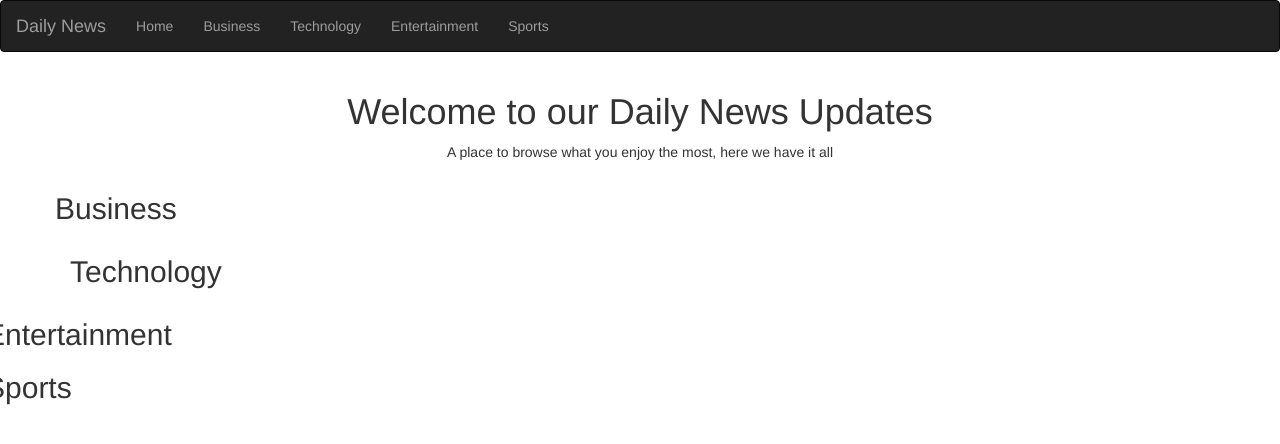
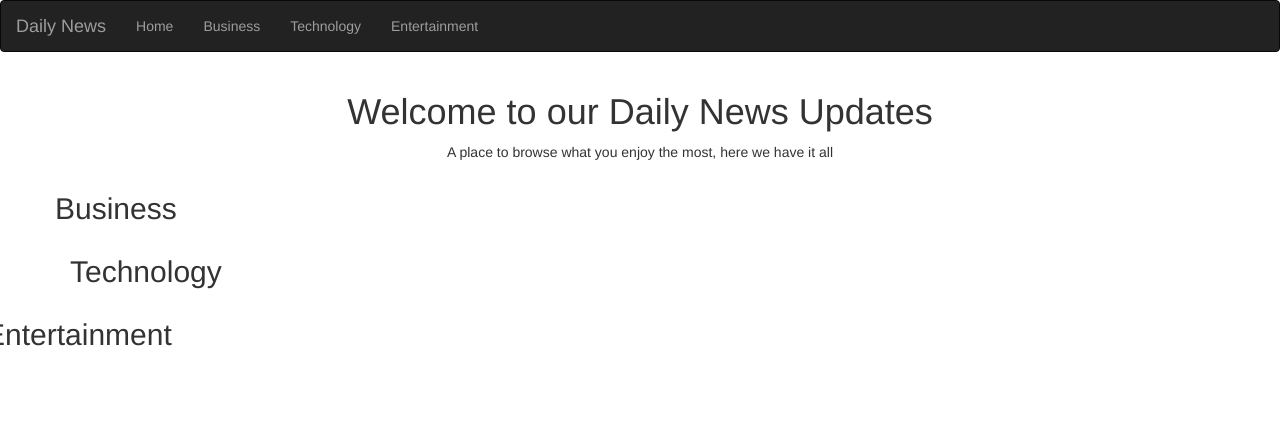
Before and after one commit to nancy88199488/News_API, a Flask app: template app/templates/index.html in a window 1280 px wide. Shown: the top 444 px of the page. Run offline with Flask 2, Linux system fonts and the light colour scheme; the template is opened without the code that fills it, so the values that code supplies are empty; some libraries are stand-ins or nearby versions; some web fonts are replaced.

Commit message:
modify the changes

```diff
--- a/app/main/views.py
+++ b/app/main/views.py
@@ -11,11 +11,10 @@ def index():
 	'''
 	technology = get_news_source('technology')
 	business = get_news_source('business')
-	sports = get_news_source('sports')
 	entertainment = get_news_source('entertainment')
 	title = "Daily News"
 
-	return render_template('index.html',title = title, technology = technology,business = business,sports = sports,entertainment = entertainment)
+	return render_template('index.html',title = title, technology = technology,business = business,entertainment = entertainment)
 
 @main.route('/news_articles/<id>')
 def articles(id):
--- a/app/templates/index.html
+++ b/app/templates/index.html
@@ -38,11 +38,5 @@
             {{ macro.displaySourceList(entertainment)}}
            </div>
         </div>
-        <div class="column">
-            <div class="card">
-            <h2> Sports</h2>
-            {{ macro.displaySourceList(Sports)}}
-            </div>
-     </div>
 </div>
 {%endblock%}
--- a/app/templates/navbar.html
+++ b/app/templates/navbar.html
@@ -22,10 +22,7 @@
                     <li><a href="/">Business</a></li>
                     <li><a href="/">Technology</a></li>
                     <li><a href="/">Entertainment</a></li>
-                    <li><a href="/">Sports</a></li>
-
             </div>
-
         </div>
     </div>
   </body>
```
